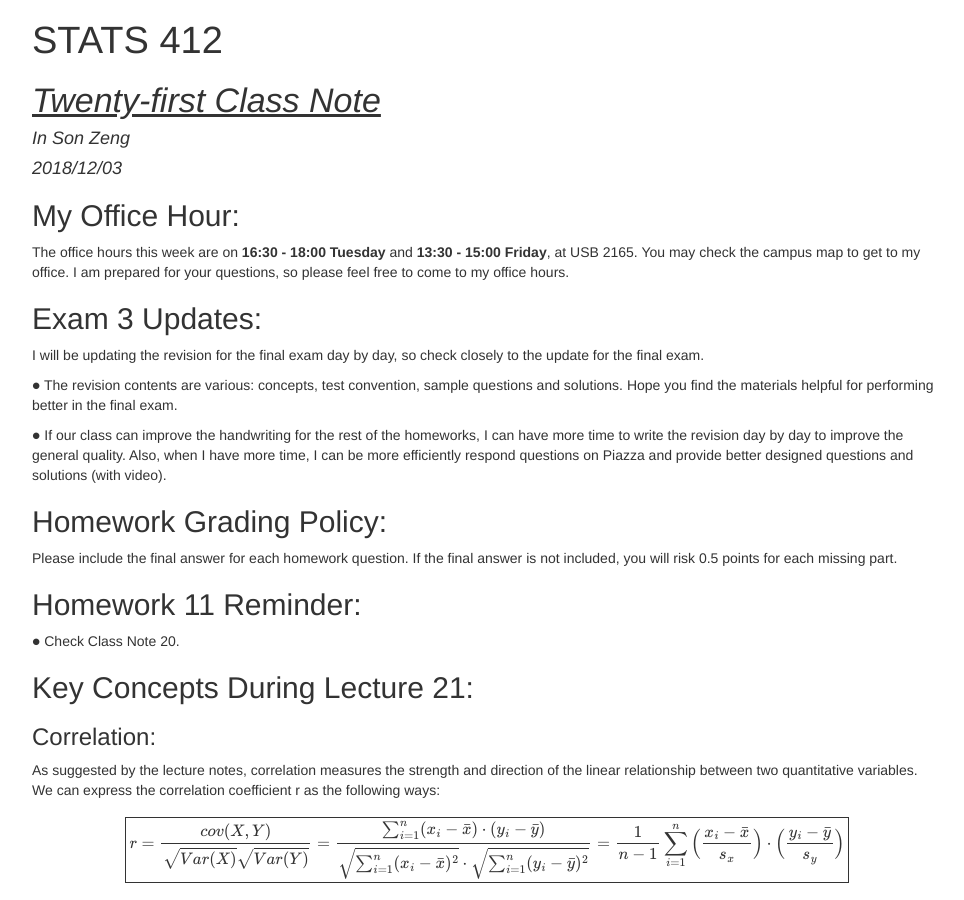
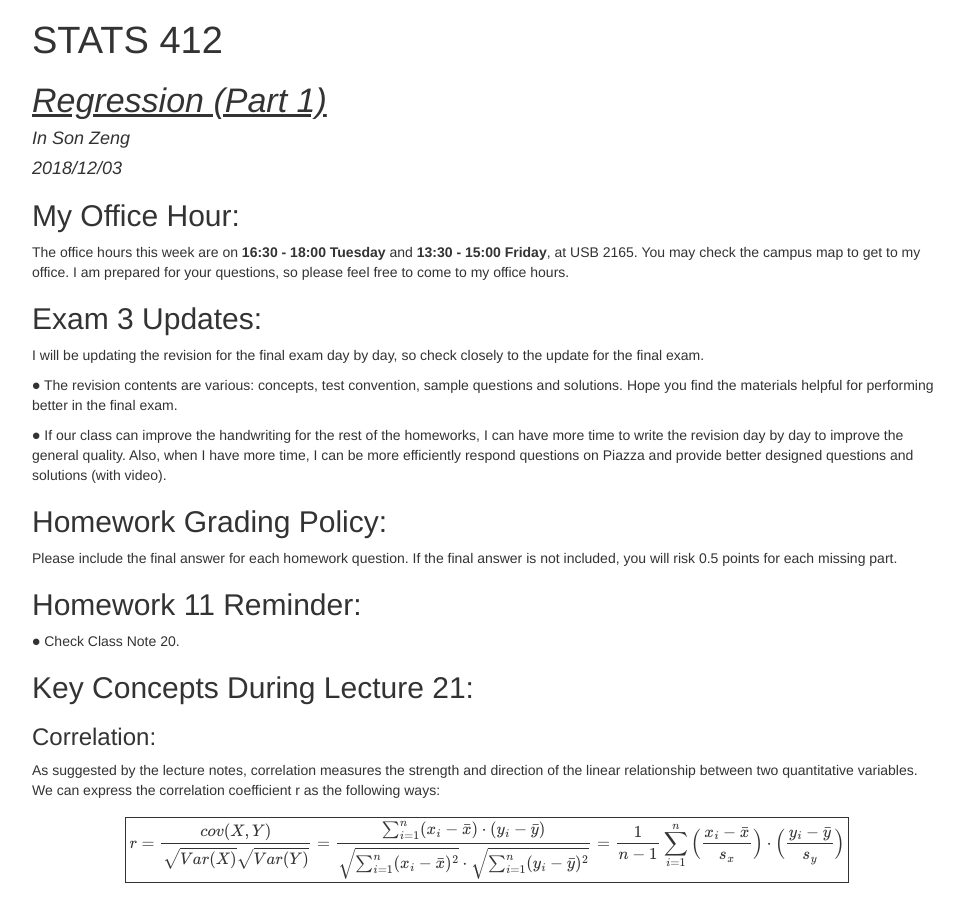
Before and after one commit to son520804/son520804.github.io, a Jekyll site: the page Teaching/Theoretical Statistics/Twenty-first_Class_Note.html, which Jekyll copies as it is, in a window 1280 px wide and 900 px high. Shown: the whole window, without its empty margins (153-1117 px from the left). Built offline with Jekyll 4.4.1, drawn with Linux system fonts in a browser that asks for light colours; formulas are drawn with MathJax 3.

Commit message:
Update Twenty-first_Class_Note.html

```diff
--- a/Teaching/Theoretical Statistics/Twenty-first_Class_Note.html
+++ b/Teaching/Theoretical Statistics/Twenty-first_Class_Note.html
@@ -120,7 +120,7 @@ $(document).ready(function () {
 
 <h1 class="title toc-ignore">STATS 412</h1>
 <h3 class="subtitle"><em><h1>
-<u>Twenty-first Class Note</u>
+<u>Regression (Part 1)</u>
 </h1></em></h3>
 <h4 class="author"><em>In Son Zeng</em></h4>
 <h4 class="date"><em>2018/12/03</em></h4>
```
